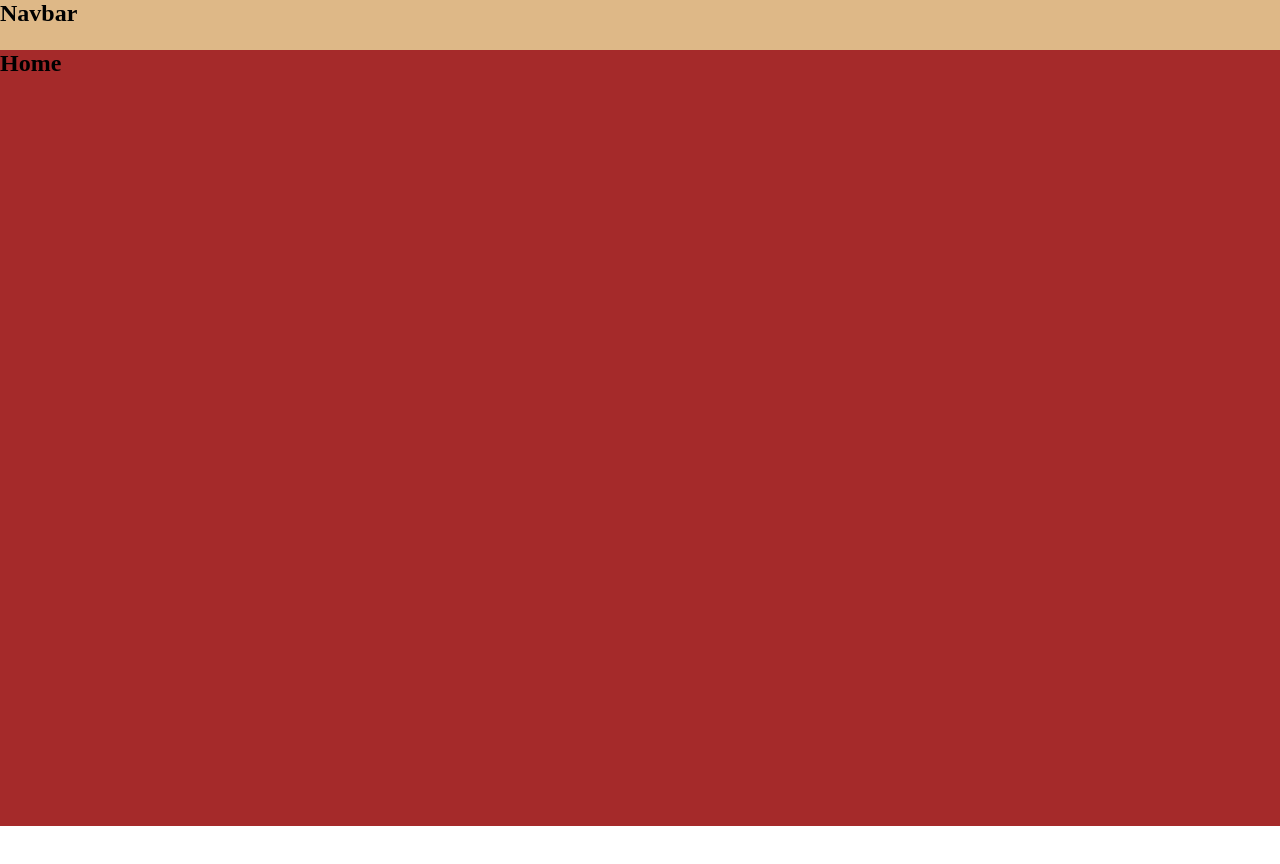
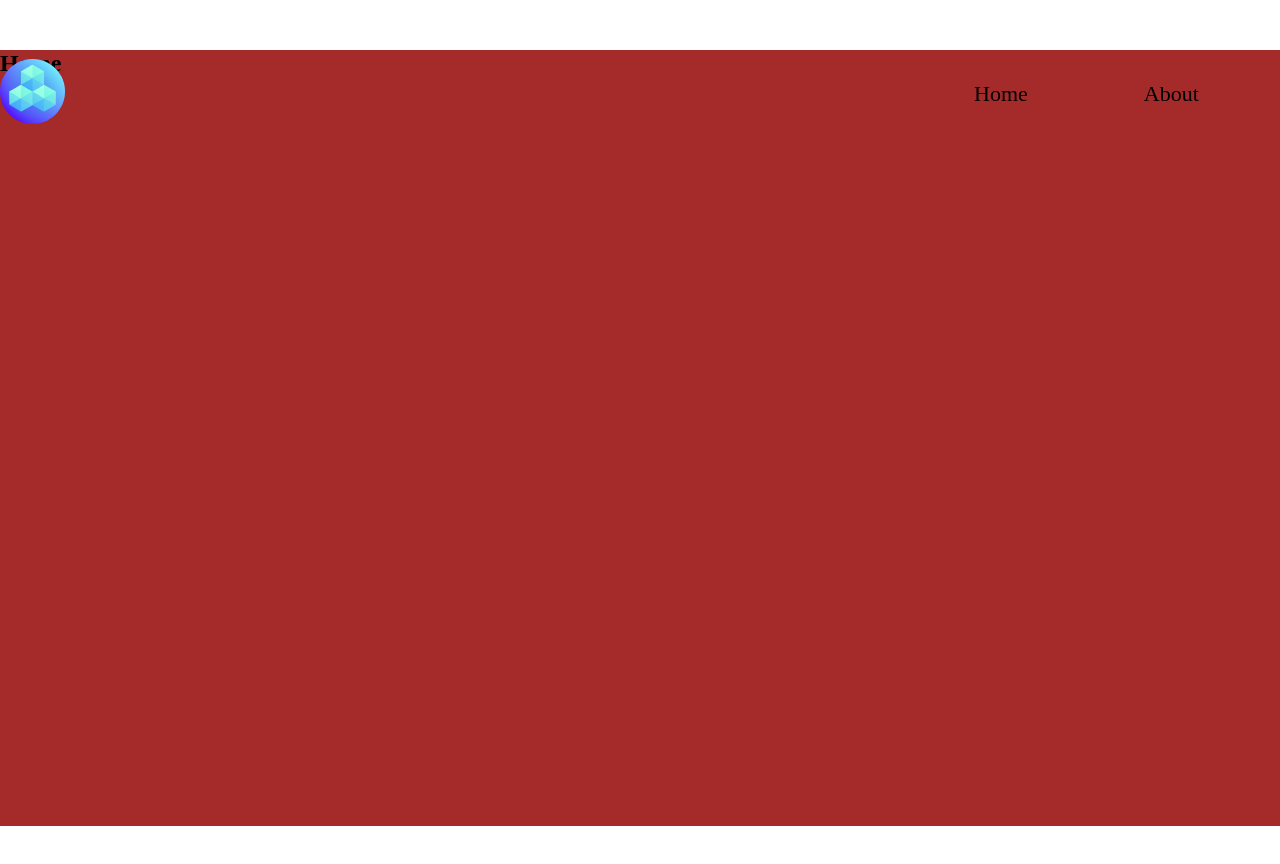
Before and after one commit to rafajdev/Inovax, a React (Vite) app: page / in a window 1280 px wide. Shown: the top 864 px of the page. Built offline with nearby package versions, Linux system fonts and the light colour scheme.

Commit message:
Updated navbar component and styles. Added logo and links to every section

```diff
--- a/src/components/navbar/index.tsx
+++ b/src/components/navbar/index.tsx
@@ -1,8 +1,20 @@
-import styles from './styles.module.css'
+import styles from "./styles.module.css"
+import { Link } from 'react-scroll';
+
 export default function Navbar() {
     return (
         <nav className={styles.nav}>
-            <h1>Navbar</h1>
+            <div className={styles.nav_container}>
+                <Link to="home" smooth={true} duration={500} className={styles.links}>
+                    <img src="./logo.png" alt="logo" />
+                </Link>
+                <section className={styles.nav_container_linksSection}>
+                    <Link to="home" smooth={true} duration={500} className={styles.links}>Home</Link>
+                    <Link to="about" smooth={true} duration={500} className={styles.links}>About</Link>
+                    <Link to="services" smooth={true} duration={500} className={styles.links}>Services</Link>
+                    <Link to="contact" smooth={true} duration={500} className={styles.links}>Contact</Link>
+                </section>
+            </div>
         </nav>
     )
 }
--- a/src/components/navbar/styles.module.css
+++ b/src/components/navbar/styles.module.css
@@ -1,7 +1,28 @@
+.links {
+    cursor: pointer;
+}
+
 .nav {
-    background-color: burlywood;
+    display: grid;
+    place-items: center;
     position: fixed;
     top: 0;
-    height: 50px;
+    height: 187px;
     width: 100%;
 }
+
+.nav_container {
+    display: flex;
+    align-items: center;
+    justify-content: space-between;
+    width: 1574px;
+    height: 100%;
+}
+
+.nav_container_linksSection {
+    font-size: 22px;
+    width: 600px;
+    display: flex;
+    align-items: center;
+    justify-content: space-between;
+}
```
